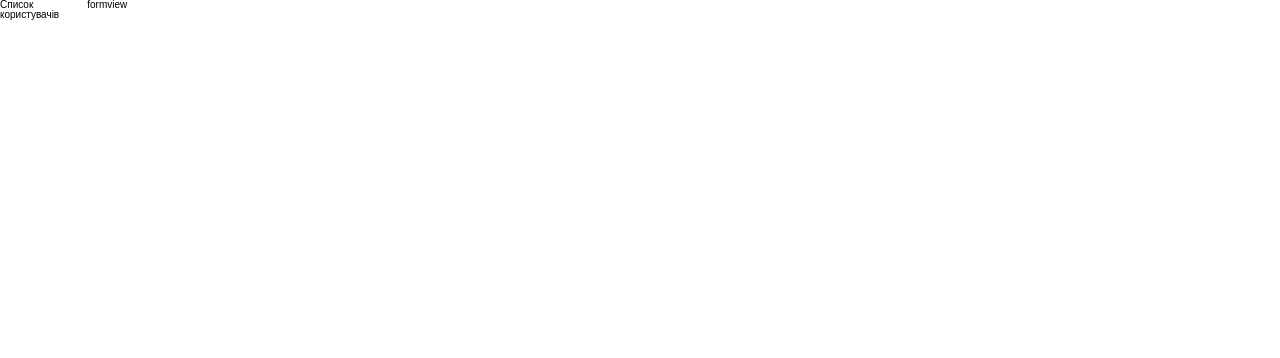
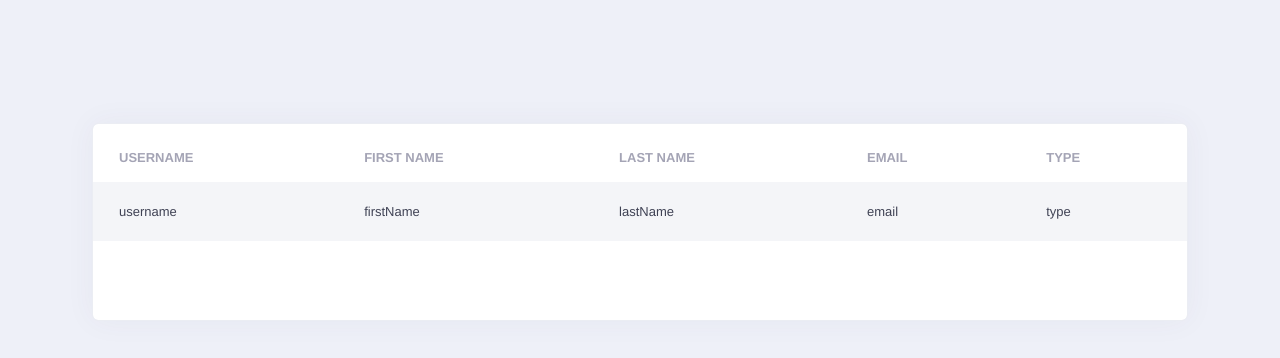
Before and after one commit to kochutyu/user-list, a website built with webpack: page src/index.html in a window 1280 px wide. Built offline with nearby package versions, Linux system fonts and the light colour scheme; some packages are replaced by stand-ins of ours; a web font is replaced by a local one.

Commit message:
Add > table component.

```diff
--- a/src/styles.css
+++ b/src/styles.css
@@ -1,12 +1,20 @@
 @import "./styles/reset.css";
+
+/* Components */
+@import "styles/components/table.scss";
+
+/* Layout */
 @import "styles/layout/users.scss";
 
 html, body {
-    font-family: Arial, sans-serif;
+    font-family: Helvetica, sans-serif;
     font-size: 10px;
     line-height: 100%;
     color: #000;
-    background-color: #fff;
+
+    background: var(--unnamed-color-eef0f8) 0% 0% no-repeat padding-box;
+
+    margin: 0 46px;
 }
 
 :root {
--- /dev/null
+++ b/src/styles/components/table.scss
@@ -0,0 +1,41 @@
+table {
+  width: 100%;
+  border-collapse: collapse;
+
+  thead {
+    tr {
+      th {
+        font: var(--unnamed-font-style-normal) normal var(--unnamed-font-weight-bold) var(--unnamed-font-size-13)/var(--unnamed-line-spacing-16) var(--unnamed-font-family-helvetica);
+        letter-spacing: var(--unnamed-character-spacing-0);
+        color: var(--unnamed-color-a4a4b5);
+        text-align: left;
+        text-transform: uppercase;
+        opacity: 1;
+
+        padding: 2.6rem 2.6rem 1.6rem;
+      }
+    }
+  }
+
+  tbody {
+    tr {
+      td {
+        transition: .1s ease-in;
+        font: var(--unnamed-font-style-normal) normal var(--unnamed-font-weight-normal) var(--unnamed-font-size-13)/var(--unnamed-line-spacing-16) var(--unnamed-font-family-helvetica);
+        letter-spacing: var(--unnamed-character-spacing-0);
+        color: var(--unnamed-color-3f4254);
+        text-align: left;
+        background: var(--unnamed-color-f4f5f8) 0% 0% no-repeat padding-box;
+
+        border-bottom: .1rem solid var(--unnamed-color-ffffff);
+        padding: 2.2rem 2.6rem 2.1rem;
+      }
+
+      &:hover {
+        td {
+          background: var(--unnamed-color-eff0f4) 0% 0% no-repeat padding-box;
+        }
+      }
+    }
+  }
+}
--- a/src/styles/layout/users.scss
+++ b/src/styles/layout/users.scss
@@ -1,12 +1,12 @@
 .users {
-  display: flex;
+  margin: 12.3rem 0 18.5rem;
+}
 
-  &__list {
-    max-width: 121.8rem;
-    width: 100%;
-  }
+.view-table {
+  background: var(--unnamed-color-ffffff) 0% 0% no-repeat padding-box;
+  border: 1px solid var(--unnamed-color-ebedf3);
+  box-shadow: 0px 0px 30px #523F690D;
+  border-radius: 6px;
 
-  &__form {
-    flex: 1;
-  }
+  padding-bottom: 78px;
 }
--- a/src/views/user/users.html
+++ b/src/views/user/users.html
@@ -1,6 +1,6 @@
 <section class="users">
-    <h1 class="users__title">Список користувачів</h1>
+    <!--    <h1 class="users__title">Lorem Ipsum is simply dummy text of the printing and typesetting industry.</h1>-->
 
-    <div class="users__form" ng-include="'views/user/form.html'"></div>
     <div class="users__list" ng-include="'views/user/view.html'"></div>
+    <!--    <div class="users__form" ng-include="'views/user/form.html'"></div>-->
 </section>
--- a/src/views/user/view.html
+++ b/src/views/user/view.html
@@ -1 +1,22 @@
-view
+<div class="view-table">
+    <table>
+        <thead>
+        <tr>
+            <th>USERNAME</th>
+            <th>FIRST NAME</th>
+            <th>LAST NAME</th>
+            <th>EMAIL</th>
+            <th>TYPE</th>
+        </tr>
+        </thead>
+        <tbody>
+        <tr>
+            <td>username</td>
+            <td>firstName</td>
+            <td>lastName</td>
+            <td>email</td>
+            <td>type</td>
+        </tr>
+        </tbody>
+    </table>
+</div>
```
